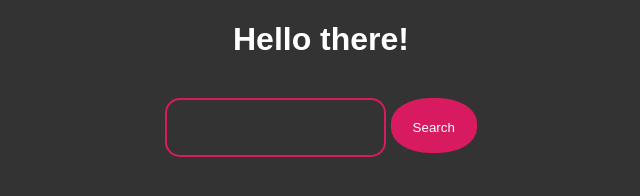
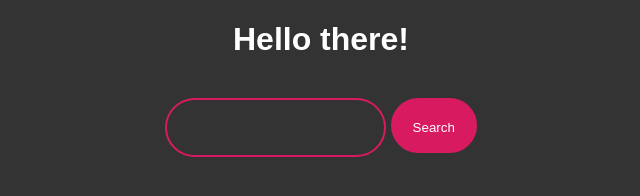
Before and after one commit to Woomymy/welcome_page, a plain HTML site: page index.html in a window 1280 px wide. Shown: the full height of the page, 319-959 px from the left. Drawn offline with Linux system fonts and the light colour scheme; a web font is replaced by a local one.

Commit message:
Page: Make buttons look better

```diff
--- a/css/index.css
+++ b/css/index.css
@@ -14,7 +14,7 @@
 }
 
 #search {
-	border-radius: 15px;
+	border-radius: 10rem;
 	border: 2px solid #D81B60;
 	outline: none;
 	padding: 20px;
@@ -24,6 +24,5 @@
 	background: #D81B60;
 	padding: 20px;
         height: 55px;
-        /* width: 100px;  */
-        border-radius: 45%;
+	border-radius: 10rem;
 }
```
